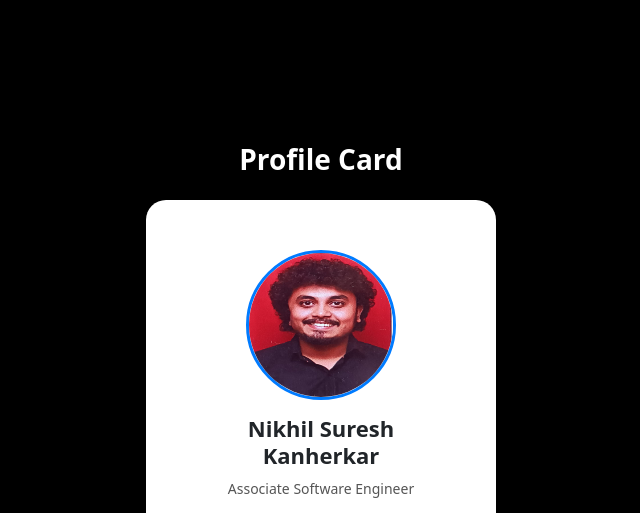
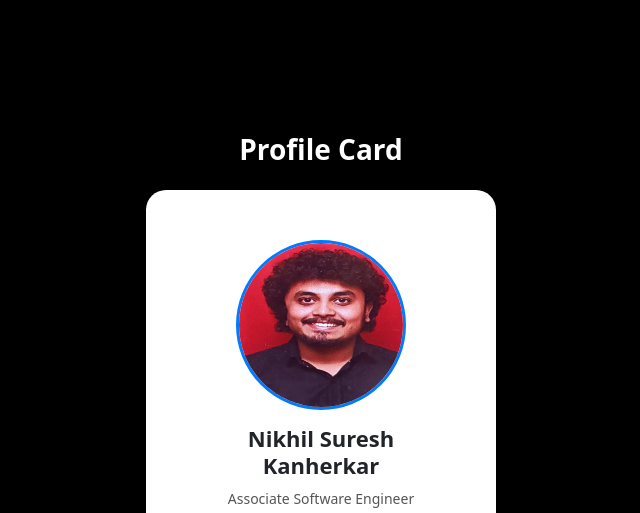
Before and after one commit to nikkan14/Cloud-Vandana, a plain HTML site: page ProfileCard/index.html in a window 1280 px wide. Shown: the top 513 px of the page, without its empty margins (319-959 px from the left). Drawn offline with nearby package versions, Linux system fonts and the light colour scheme.

Commit message:
File Structure Changed

```diff
--- a/index.html
+++ b/ProfileCard/index.html
@@ -16,7 +16,7 @@
     <div class="container">
     <div class="title">Profile Card</div>
     <div class="profile-card">
-        <img src="./assets/images/Profile.jpeg" alt="Profile Picture">
+        <img src="./assets/images/ProfilePhoto.jpeg" alt="Profile Picture">
         <h3>Nikhil Suresh Kanherkar</h3>
         <p>Associate Software Engineer</p>
         <p>A passionate developer creating stunning user interfaces and interactive web experiences.</p>
--- a/style.css
+++ b/ProfileCard/style.css
@@ -19,8 +19,8 @@ body {
     box-shadow: 0 12px 24px rgba(222, 207, 6, 0.723);
 }
 .profile-card img {
-    width: 150px;
-    height: 150px;
+    width: 170px;
+    height: 170px;
     border-radius: 50%;
     border: 3px solid #007bff;
 }
```
Also changed, not shown: ProfileCard/assets/images/ProfilePhoto.jpeg (added), assets/images/Profile.jpeg (deleted).
